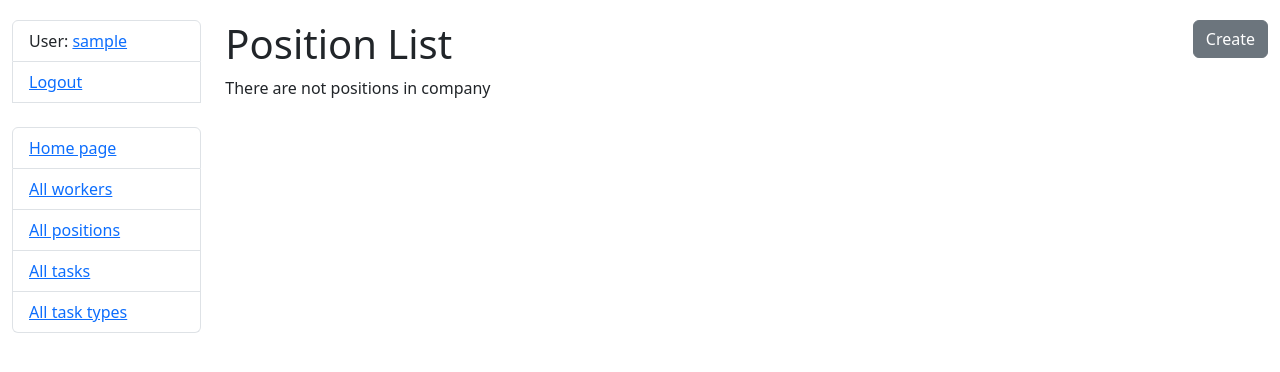
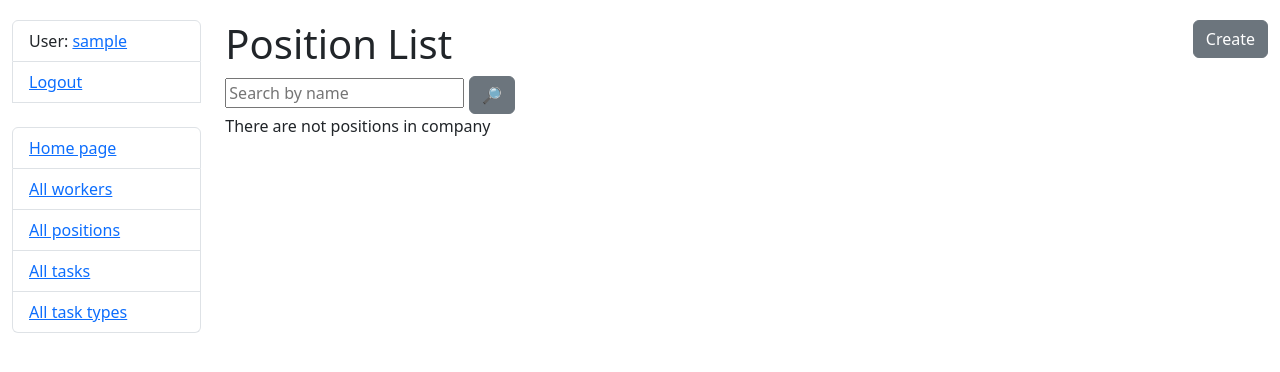
Before and after one commit to Paul-Starodub/IT-Company-Task-Manager, a Django app: page /positions/ in a window 1280 px wide. Shown: the top 372 px of the page. Run offline with Django 4.2, Linux system fonts and the light colour scheme; the visitor is signed in with stand-in values (Sample User, id 1); data that the repository does not hold is empty.

Commit message:
Updated forms.py, views.py, position_list.html-added PositionSearchForm

```diff
--- a/company/forms.py
+++ b/company/forms.py
@@ -42,3 +42,12 @@ class TaskUpdateForm(forms.ModelForm):
                 "First character must be capital letter"
             )
         return description
+
+
+class PositionSearchForm(forms.Form):
+    name = forms.CharField(
+        max_length=255,
+        required=False,
+        label="",
+        widget=forms.TextInput(attrs={"placeholder": "Search by name"})
+    )
--- a/company/views.py
+++ b/company/views.py
@@ -9,7 +9,8 @@ from django.views import generic
 from company.forms import (
     TaskUpdateForm,
     WorkerCreationForm,
-    WorkerPositionUpdateForm
+    WorkerPositionUpdateForm,
+    PositionSearchForm
 )
 from company.models import (
     TaskType,
@@ -95,6 +96,26 @@ class PositionListView(LoginRequiredMixin, generic.ListView):
 
     model = Position
     paginate_by = 20
+
+    def get_context_data(self, *, object_list=None, **kwargs):
+        context = super().get_context_data(**kwargs)
+        name = self.request.GET.get("name", "")
+        context["search_form"] = PositionSearchForm(
+            initial={
+                "model": name
+            }
+        )
+
+        return context
+
+    def get_queryset(self):
+        form = PositionSearchForm(self.request.GET)
+        queryset = Position.objects.all()
+
+        if form.is_valid():
+            return queryset.filter(name__icontains=form.cleaned_data["name"])
+
+        return queryset
 
 
 class PositionDetailView(LoginRequiredMixin, generic.DetailView):
--- a/templates/company/position_list.html
+++ b/templates/company/position_list.html
@@ -5,6 +5,10 @@
     Position List
     <a style="float: right" class="btn btn-secondary" href="{% url 'company:position-create' %}">Create</a>
   </h1>
+   <form action="" method="get" class="form-inline">
+    {{ search_form.name }}
+    <input class="btn btn-secondary" type="submit" value="🔎">
+  </form>
   {% if position_list %}
     <table class="table">
       <tr>
```
